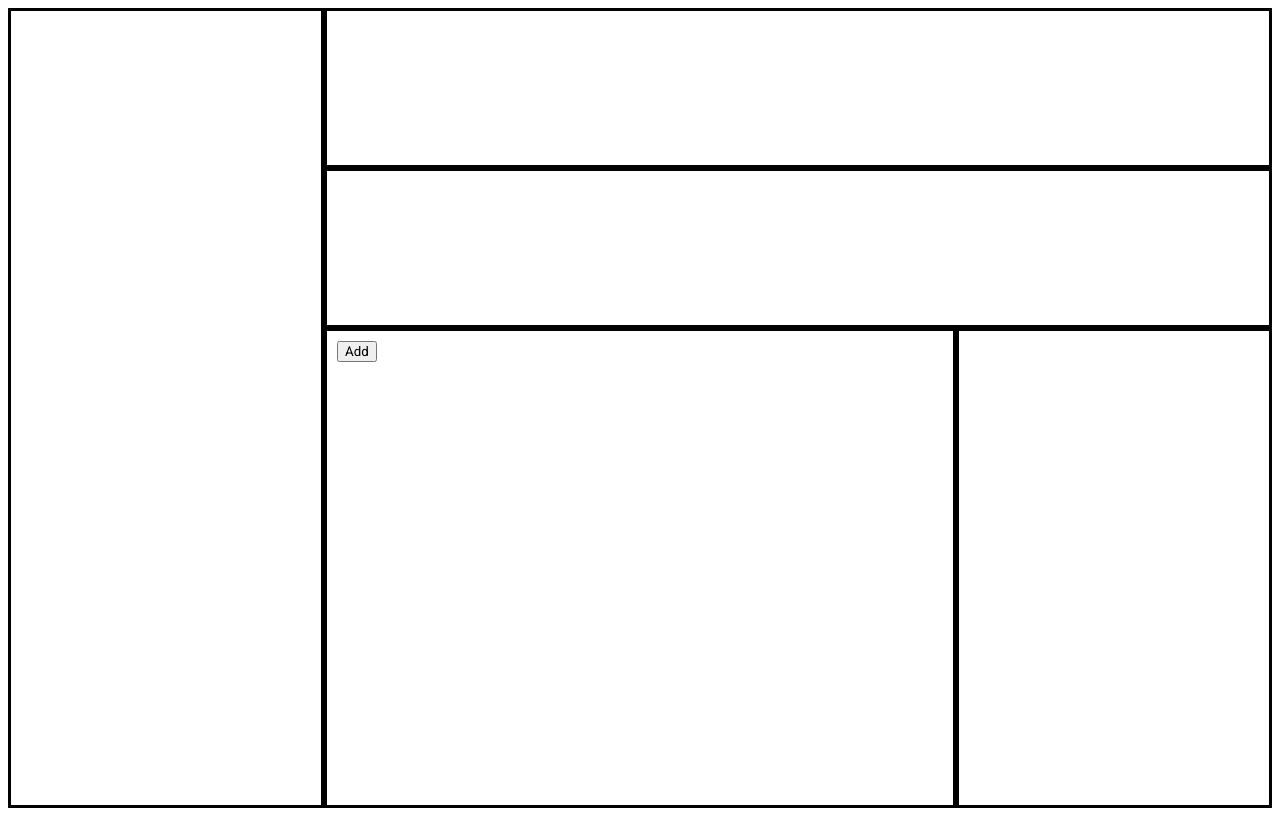
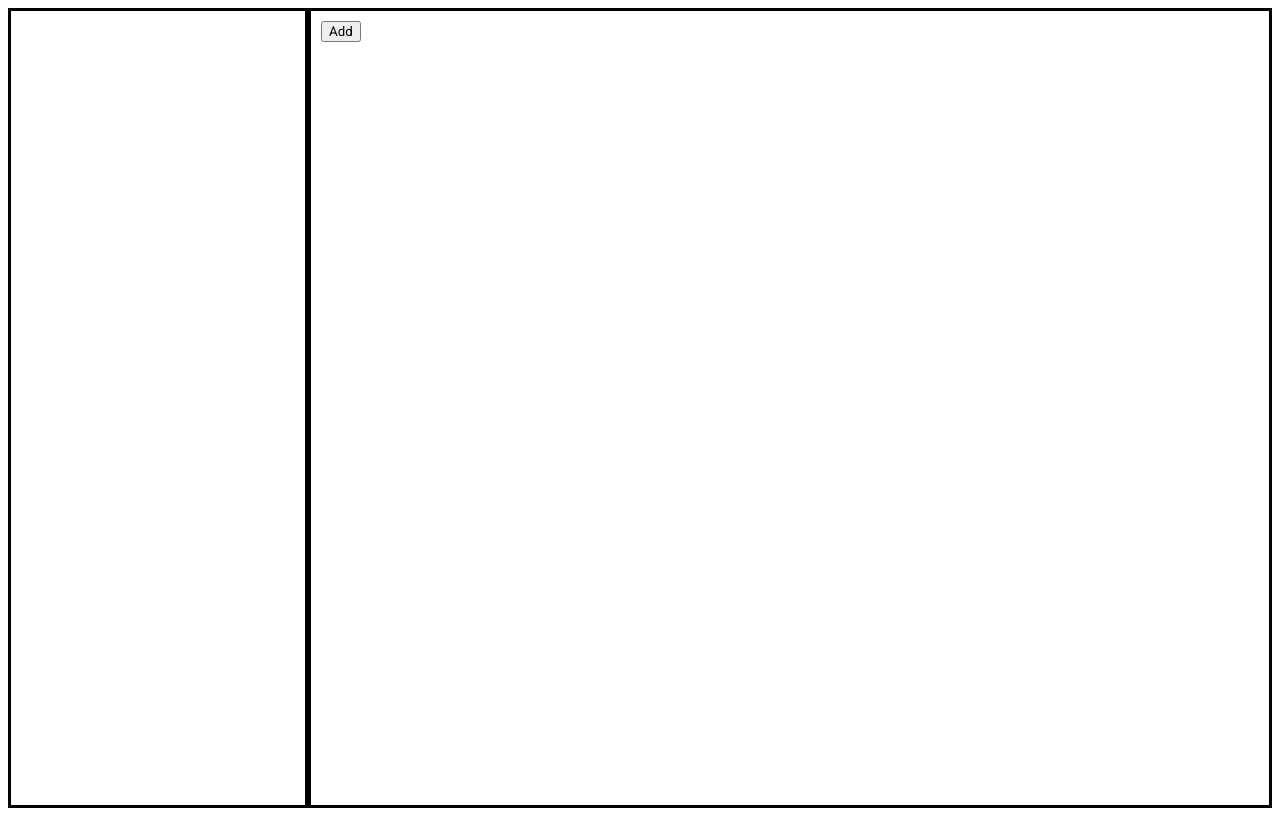
Before and after one commit to hspark220/todolist, a website built with webpack: page src/template.html in a window 1280 px wide. Built offline with nearby package versions, Linux system fonts and the light colour scheme.

Commit message:
Simplify template and index file

```diff
--- a/src/index.js
+++ b/src/index.js
@@ -4,4 +4,3 @@ import './style.css';
 import details from './details/details.js';
 
 todolist.printPage();
-details.showTodo(0);
--- a/src/style.css
+++ b/src/style.css
@@ -10,30 +10,17 @@ template layout
 body {
     height: 100vh;
     display: grid;
-    grid-template: clamp(100px, 20%, 200px) clamp(100px, 20%, 200px) 1fr / 1fr max(300px, 50%) 1fr;
+    grid-template-columns: 300px 1fr;
     grid-template-areas:
-    "project title title"
-    "project details details"
-    "project todolist date";
+    "project todolist"
+    "project todolist";
 }
 
-.title {
-    grid-area: title;
-    border: solid;
-}
 .projects {
     grid-area: project;
-    border: solid;
-}
-.details {
-    grid-area: details;
     border: solid;
 }
 .todolist {
     grid-area: todolist;
     border: solid;
 }
-.date {
-    grid-area: date;
-    border: solid;
-}
--- a/src/template.html
+++ b/src/template.html
@@ -7,11 +7,8 @@
     <title>todo list</title>
 </head>
 <body>
-    <div class="title  "></div>
     <div class="projects"></div>
-    <div class="details"></div>
     <div class="todolist"></div>
-    <div class="date"></div>
 
 </body>
 </html>
```
Also changed, not shown: dist/index.bundle.js, dist/index.html, dist/todolist.bundle.js.
